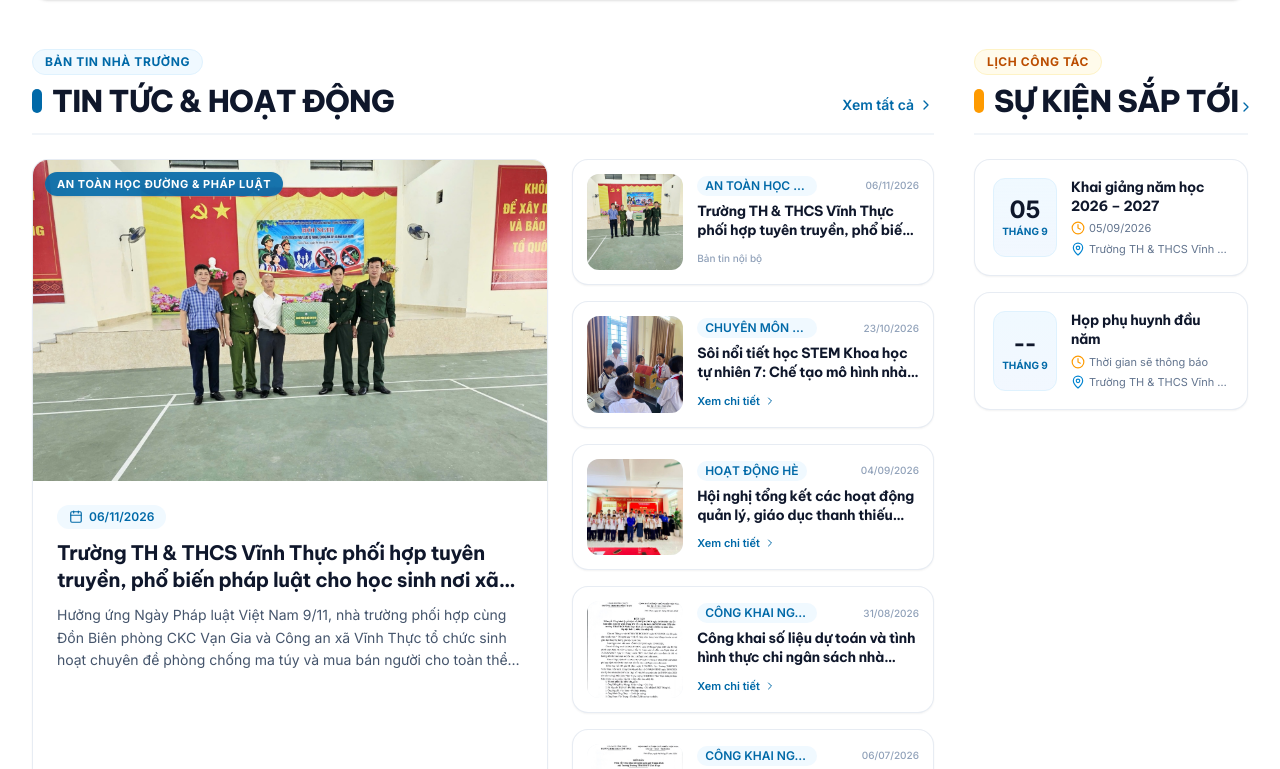
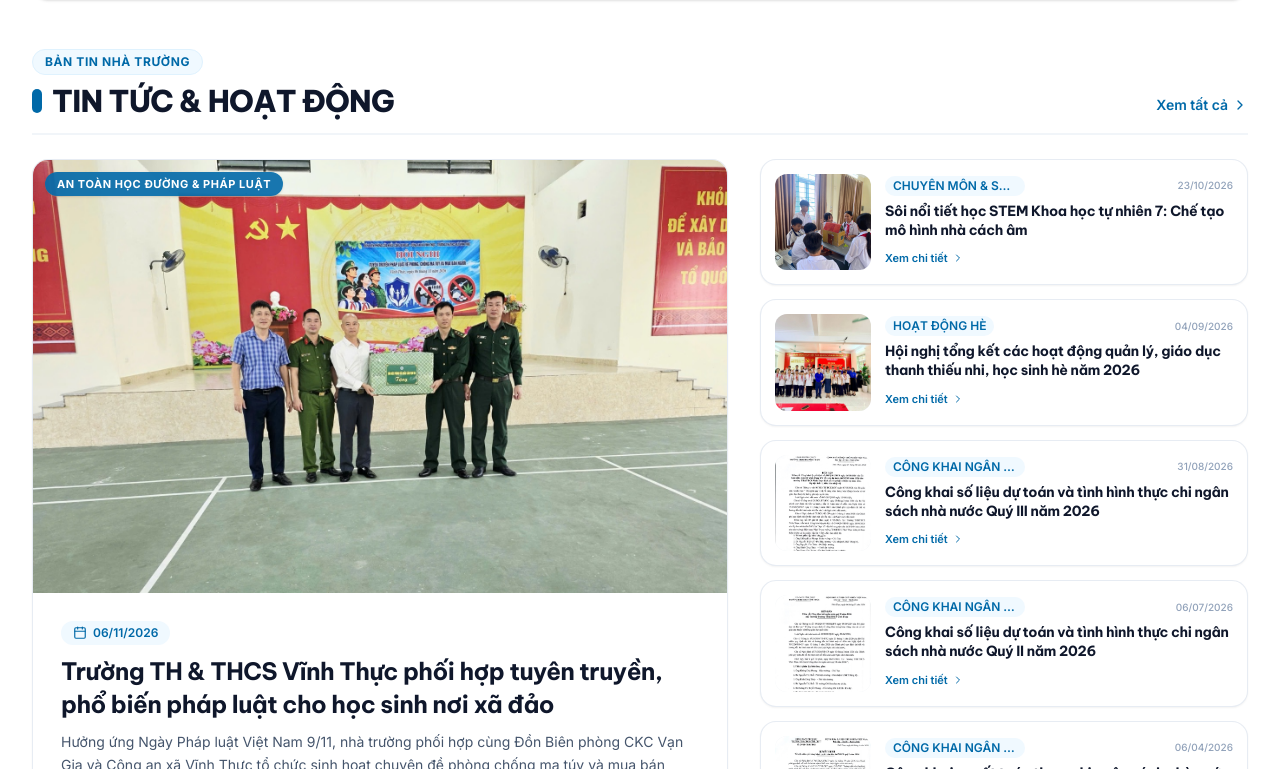
Before and after one commit to nguyenthanhtiencanva-cmd/vinhthuc-school-web, a Next.js app: page / in a window 1280 px wide. Shown: the part 1451-2220 px from the top of the page. Built offline with nearby package versions, Linux system fonts and the light colour scheme.

Commit message:
feat(home): xoá mục Sự kiện sắp tới và tối ưu khối Tin tức & Hoạt động rộng thoáng

```diff
--- a/src/components/home/NewsAndEvents.tsx
+++ b/src/components/home/NewsAndEvents.tsx
@@ -5,8 +5,6 @@ import Image from "next/image";
 import Link from "next/link";
 import {
   Calendar,
-  Clock,
-  MapPin,
   ArrowRight,
   ChevronRight,
   FileText,
@@ -16,7 +14,7 @@ import {
   ExternalLink,
   X,
 } from "lucide-react";
-import { FEATURED_NEWS, RECENT_NEWS, UPCOMING_EVENTS } from "@/data/mock-data";
+import { FEATURED_NEWS, RECENT_NEWS } from "@/data/mock-data";
 
 export default function NewsAndEvents() {
   const [isPdfModalOpen, setIsPdfModalOpen] = useState(false);
@@ -102,10 +100,8 @@ export default function NewsAndEvents() {
         </div>
       </div>
 
-      {/* 2. Main Grid: Tin tức (Left) & Sự kiện (Right) */}
-      <div className="grid grid-cols-1 lg:grid-cols-12 gap-8 lg:gap-10">
-        {/* Left Column (8-9 cols): Asymmetric Editorial Grid */}
-        <div className="lg:col-span-8 xl:col-span-9 space-y-6">
+      {/* 2. Tin tức & Hoạt động */}
+      <div className="space-y-6">
         {/* Section Header */}
         <div className="flex items-end justify-between border-b-2 border-slate-100 pb-3.5">
           <div>
@@ -127,15 +123,15 @@ export default function NewsAndEvents() {
         </div>
 
         {/* Editorial Grid: 1 Big Featured + Secondary Cards */}
-          <div className="grid grid-cols-1 md:grid-cols-12 gap-6">
+        <div className="grid grid-cols-1 lg:grid-cols-12 gap-6 lg:gap-8 items-start">
           {/* Big Featured Article (7 cols) */}
-            <div className="md:col-span-7 flex flex-col group bg-white rounded-2xl border border-slate-200/80 overflow-hidden shadow-xs hover:shadow-xl lg:hover:-translate-y-1.5 transition-all duration-300">
+          <div className="lg:col-span-7 flex flex-col group bg-white rounded-2xl border border-slate-200/80 overflow-hidden shadow-xs hover:shadow-xl lg:hover:-translate-y-1.5 transition-all duration-300">
             <div className="relative aspect-[16/10] w-full overflow-hidden bg-slate-100">
               <Image
                 src={FEATURED_NEWS.image}
                 alt={FEATURED_NEWS.title}
                 fill
-                  sizes="(max-width: 768px) 100vw, 550px"
+                sizes="(max-width: 1024px) 100vw, 800px"
                 className="object-cover object-[center_20%] group-hover:scale-105 transition-transform duration-500"
               />
               <div className="absolute top-3 left-3 flex items-center gap-2">
@@ -145,7 +141,7 @@ export default function NewsAndEvents() {
               </div>
             </div>
 
-              <div className="p-5 sm:p-6 flex-1 flex flex-col justify-between">
+            <div className="p-5 sm:p-6 lg:p-7 flex-1 flex flex-col justify-between">
               <div className="space-y-2.5">
                 <div className="flex items-center gap-2">
                   <span className="bg-sky-50 text-sky-700 text-xs font-semibold px-3 py-1 rounded-full inline-flex items-center gap-1.5">
@@ -154,7 +150,7 @@ export default function NewsAndEvents() {
                   </span>
                 </div>
 
-                  <h3 className="text-base sm:text-xl font-bold text-slate-900 group-hover:text-sky-700 transition-colors leading-snug line-clamp-2">
+                <h3 className="text-base sm:text-xl lg:text-2xl font-bold text-slate-900 group-hover:text-sky-700 transition-colors leading-snug line-clamp-2">
                   <Link href={`/tin-tuc/${FEATURED_NEWS.slug}`}>
                     {FEATURED_NEWS.title}
                   </Link>
@@ -178,12 +174,13 @@ export default function NewsAndEvents() {
           </div>
 
           {/* List of Secondary News (5 cols) */}
-            <div className="md:col-span-5 flex flex-col space-y-4">
-              {RECENT_NEWS.map((item) => {
+          <div className="lg:col-span-5 flex flex-col space-y-3.5">
+            {RECENT_NEWS.filter((item) => item.id !== FEATURED_NEWS.id).slice(0, 5).map((item) => {
               const isSvg = item.image.endsWith(".svg");
               const hasDetailPage =
                 item.slug.startsWith("tiet-hoc") ||
                 item.slug.startsWith("tong-ket") ||
+                item.slug.startsWith("tuyen-truyen") ||
                 item.slug.startsWith("cong-khai");
               return (
                 <div
@@ -236,7 +233,7 @@ export default function NewsAndEvents() {
                   <div className="flex-1 min-w-0 flex flex-col justify-between py-0.5">
                     <div>
                       <div className="flex items-center justify-between gap-1 mb-1.5">
-                          <span className="bg-sky-50 text-sky-700 text-[10px] sm:text-xs font-semibold px-2 py-0.5 rounded-full truncate max-w-[120px]">
+                        <span className="bg-sky-50 text-sky-700 text-[10px] sm:text-xs font-semibold px-2 py-0.5 rounded-full truncate max-w-[140px]">
                           {item.category}
                         </span>
                         <span className="text-[10px] text-slate-400 font-medium shrink-0">
@@ -269,62 +266,6 @@ export default function NewsAndEvents() {
                 </div>
               );
             })}
-            </div>
-          </div>
-        </div>
-
-        {/* Right Column (4-3 cols): Lịch Sự kiện trang trọng */}
-        <div className="lg:col-span-4 xl:col-span-3 space-y-6">
-          <div className="flex items-end justify-between border-b-2 border-slate-100 pb-3.5">
-            <div>
-              <div className="inline-flex items-center gap-2 px-3 py-1 rounded-full bg-amber-50 border border-amber-100 text-amber-700 text-xs font-bold uppercase tracking-wider mb-2">
-                <span>LỊCH CÔNG TÁC</span>
-              </div>
-              <h2 className="text-xl sm:text-2xl md:text-3xl font-extrabold text-slate-900 tracking-tight uppercase flex items-center gap-2.5 whitespace-nowrap">
-                <span className="w-2.5 h-6 bg-amber-500 rounded-full inline-block"></span>
-                <span>SỰ KIỆN SẮP TỚI</span>
-              </h2>
-            </div>
-            <Link
-              href="#su-kien"
-              className="text-xs sm:text-sm font-semibold text-sky-700 hover:text-sky-900 flex items-center gap-1 transition-colors pb-1"
-            >
-              <ChevronRight className="w-4 h-4" />
-            </Link>
-          </div>
-
-          <div className="grid grid-cols-1 gap-4">
-            {UPCOMING_EVENTS.map((evt) => (
-              <div
-                key={evt.id}
-                className="group bg-white rounded-2xl border border-slate-200/80 p-4 sm:p-4.5 shadow-xs hover:shadow-lg hover:border-amber-200 lg:hover:-translate-y-1 transition-all duration-300 flex items-stretch gap-3.5"
-              >
-                {/* Date block */}
-                <div className="w-16 rounded-xl bg-gradient-to-b from-sky-50 to-blue-50/80 border border-sky-100 flex flex-col items-center justify-center p-2 text-center shrink-0 group-hover:border-amber-300 transition-colors">
-                  <span className="text-xl sm:text-2xl font-black text-slate-900 leading-none">
-                    {evt.day}
-                  </span>
-                  <span className="text-[10px] font-bold text-sky-700 uppercase mt-1 leading-none">
-                    {evt.month}
-                  </span>
-                </div>
-
-                {/* Event info */}
-                <div className="flex-1 min-w-0 flex flex-col justify-center space-y-1">
-                  <h3 className="text-xs sm:text-sm font-bold text-slate-900 group-hover:text-sky-700 transition-colors leading-snug line-clamp-2">
-                    <Link href={`#su-kien/${evt.slug}`}>{evt.title}</Link>
-                  </h3>
-                  <div className="flex items-center gap-1 text-[11px] text-slate-500">
-                    <Clock className="w-3.5 h-3.5 text-amber-500 shrink-0" />
-                    <span>{evt.time}</span>
-                  </div>
-                  <div className="flex items-center gap-1 text-[11px] text-slate-500 truncate">
-                    <MapPin className="w-3.5 h-3.5 text-sky-600 shrink-0" />
-                    <span className="truncate">{evt.location}</span>
-                  </div>
-                </div>
-              </div>
-            ))}
           </div>
         </div>
       </div>
```
Lines whose indentation alone changed are shown as unchanged.
